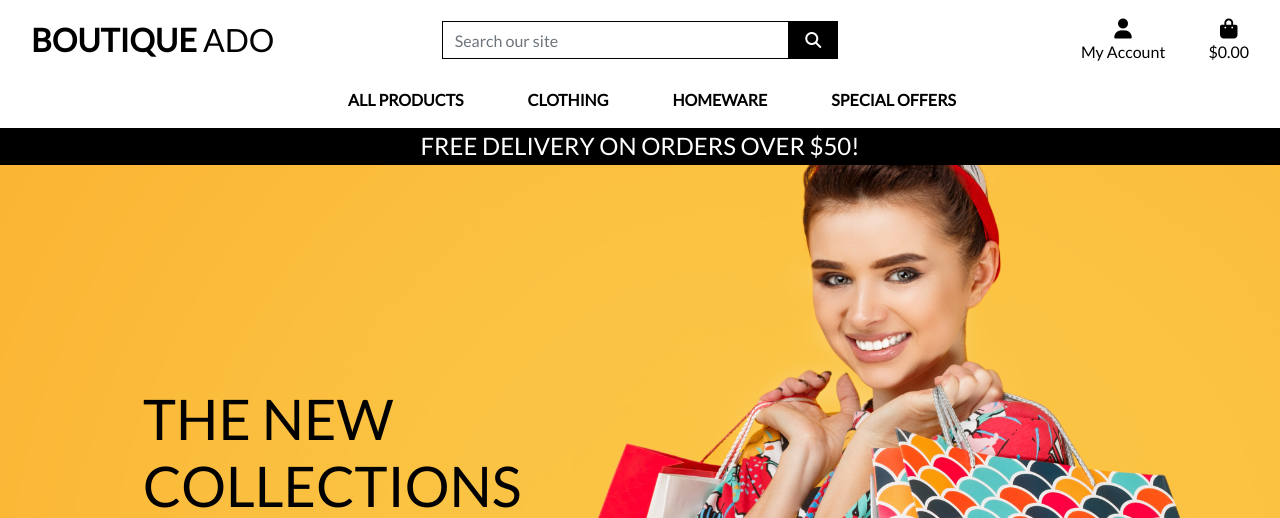
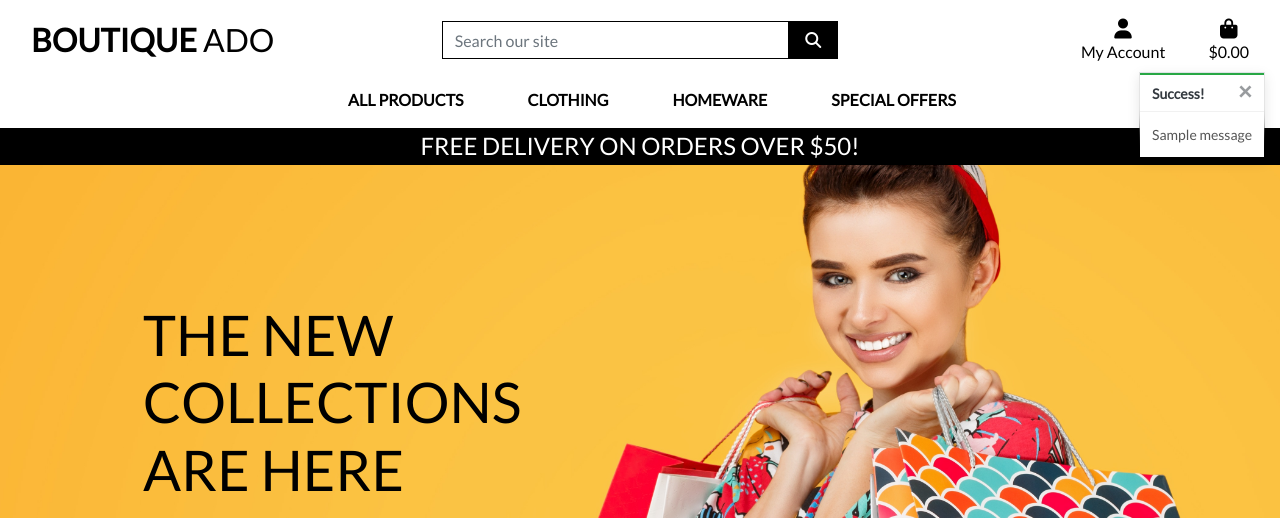
Before and after one commit to ashley9368/boutique_ado_v1, a Django app: page / in a window 1280 px wide. Shown: the top 518 px of the page. Run offline with Django 3.2, Linux system fonts and the light colour scheme; one stand-in notice (Sample message) is shown; some libraries are stand-ins or nearby versions.

Commit message:
toast prt 2

```diff
--- a/static/css/base.css
+++ b/static/css/base.css
@@ -101,6 +101,23 @@
     cursor: pointer;
 }
 
+/* ------------------------------- bootstrap toasts */
+
+.message-container {
+    position: fixed;
+    top: 72px;
+    right: 15px;
+    z-index: 99999999999;
+}
+
+.custom-toast {
+    overflow: visible;
+}
+
+.toast-capper {
+    height: 2px;
+}
+
 
 /* -------------------------------- Media Queries */
 
--- a/templates/base.html
+++ b/templates/base.html
@@ -127,10 +127,19 @@
   {% if messages %}
   <div class="message-container">
 
-    {% for message in messages %}
-     {% include 'includes/toasts/toast_success.html' %}
-    {% endfor %}
-
+      {% for message in messages %}
+          {% with message.level as level %}
+              {% if level == 40 %}
+                  {% include 'includes/toasts/toast_error.html' %}
+              {% elif level == 30 %}
+                  {% include 'includes/toasts/toast_warning.html' %}
+              {% elif level == 25 %}
+                  {% include 'includes/toasts/toast_success.html' %}
+              {% else %}
+                  {% include 'includes/toasts/toast_info.html' %}
+              {% endif %}
+          {% endwith %}
+      {% endfor %}
   </div>
   {% endif %}
 
```
Also changed, not shown: db.sqlite3.
